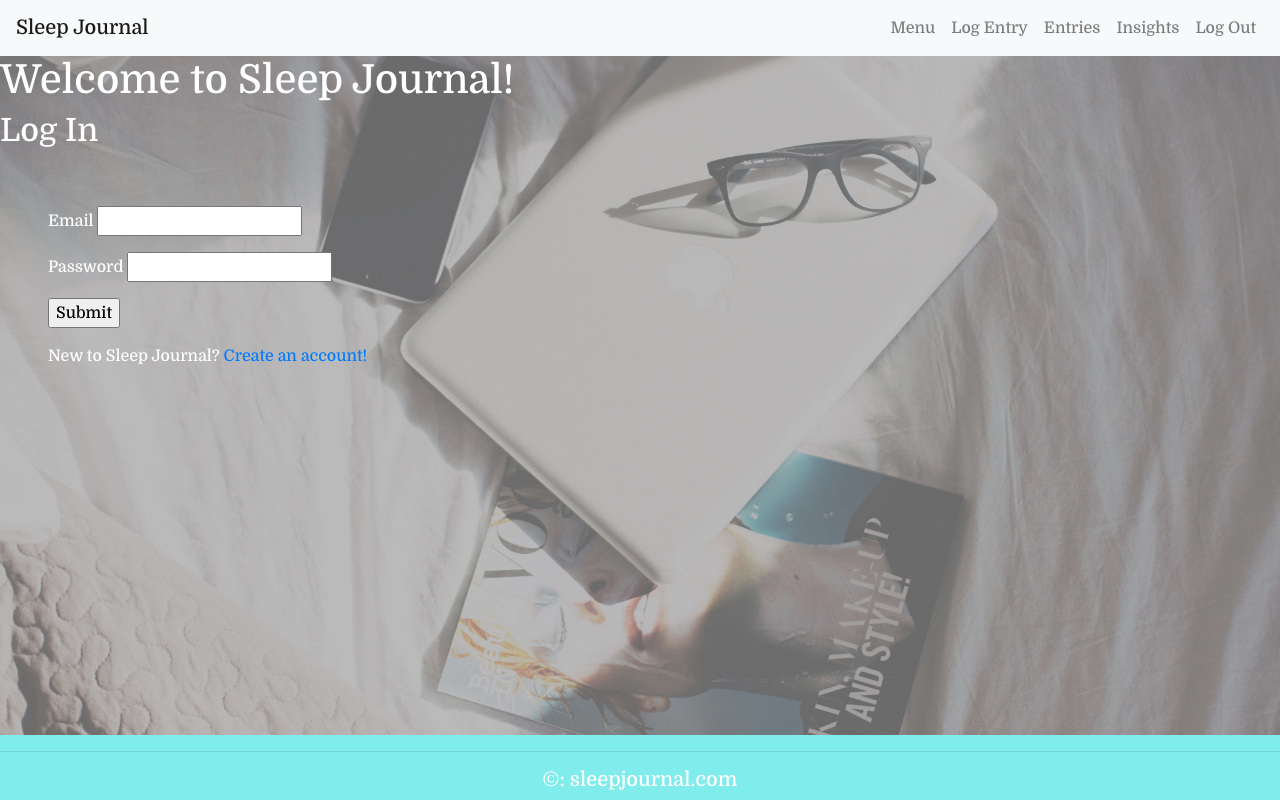
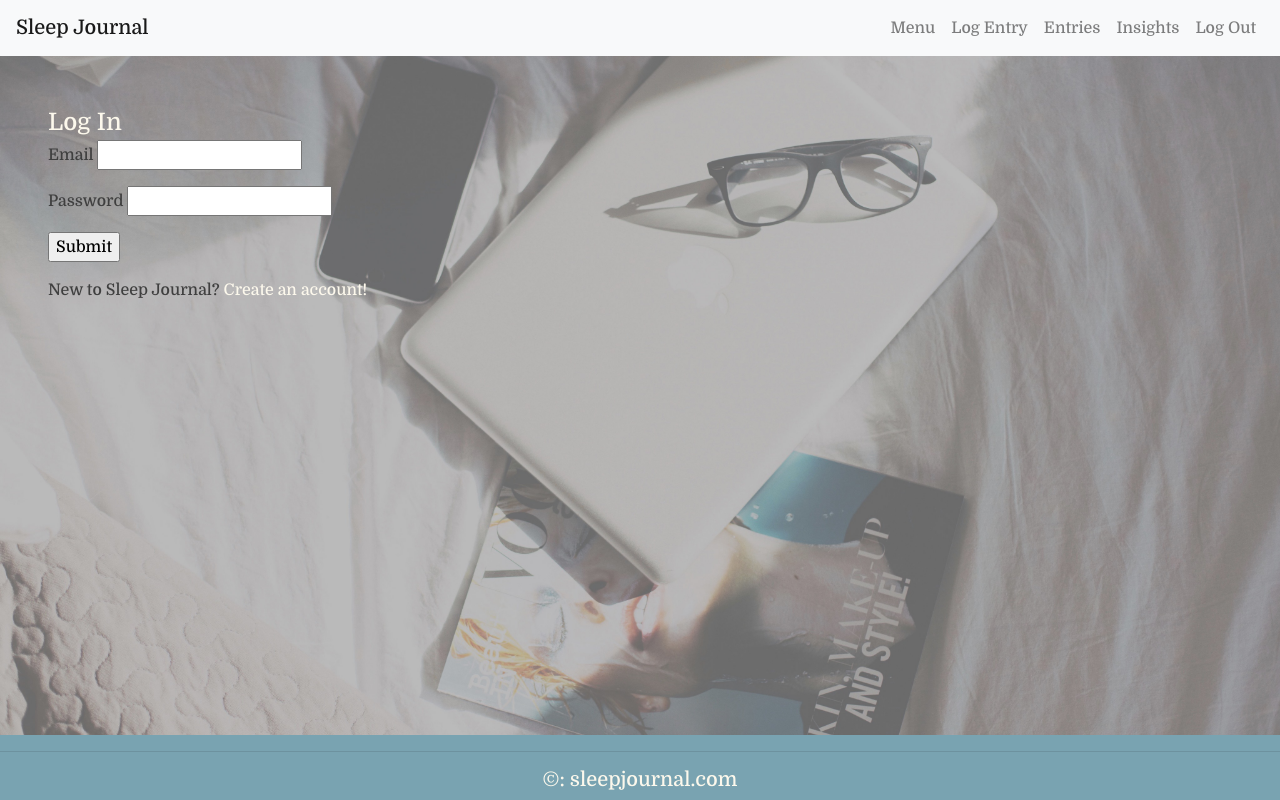
Before and after one commit to alice-yt/hackbright-project, a Flask app: page / in a window 1280 px wide. Run offline with Flask 2, Linux system fonts and the light colour scheme; some libraries are stand-ins or nearby versions.

Commit message:
finished styling homepage and menu page

```diff
--- a/static/css/style.css
+++ b/static/css/style.css
@@ -1,10 +1,4 @@
 /*   Sitewide  */
-
-/* html, body {
-	height: 100%;
-	width: 100%;
-	/* font-family:
-} */
 
 body {
 	background: url(/static/img/bed-and-tech-faded.jpg) no-repeat center center fixed;
@@ -12,15 +6,9 @@ body {
 	-moz-background-size: cover;
 	-o-background-size: cover;
 	background-size: cover;
-	color: #ffffff;
+	color: #3f3f3f;
 	/* font-family: 'Noto Sans KR', sans-serif; */
 	font-family: 'Domine', serif;
-}
-
-.navbar {
-	background-color: #32dbae;
-	color: white;
-	border-radius: 0px;
 }
 
 .jumbotron {
@@ -29,13 +17,9 @@ body {
 	color: #3f3f3f;
 }
 
-/* .padding {
-	padding-bottom: 2rem;
-} */
-
 footer {
-	background-color: #81ececff;
-	color: #ffffff;
+	background-color: #79a3b1;
+	color: #fcf8ec;
 	position: fixed;
     bottom: 0;
     width: 100%;  /* required because fixed position */
@@ -45,11 +29,20 @@ footer {
 /*   Menu page  */
 .menu {
 	text-align: center;
-	color: #3f3f3f
+	font-size: large;
 }
 
 .line-wipe {
 	color: #000000
+}
+
+#welcome {
+	font-size: x-large;
+}
+
+#menu {
+	font-size: x-large;
+	color: #3f3f3f
 }
 
 
@@ -63,3 +56,8 @@ footer {
 #login-form {
 	padding: 3rem;
 }
+
+#login {
+	font-size: x-large;
+	color: #fcf8ec
+}
--- a/templates/homepage.html
+++ b/templates/homepage.html
@@ -2,11 +2,13 @@
 {% block title %}Sleep Journal · Login{% endblock %}
 
 {% block body %}
-  <h1>Welcome to Sleep Journal!</h1>
 
-  <h2 padding="3rem;">Log In</h2>
 <body>
   <form action="/" method="POST" id=login-form>
+    <span id=login>
+      Log In
+    </span>
+    <br>
     <p>
       Email <input type="text" name="login-email" required=True>
     </p>
@@ -19,7 +21,8 @@
     </p>
 
     <p>
-      New to Sleep Journal? <a href="http://localhost:5000/create_account">Create an account!</a>
+      New to Sleep Journal?
+      <a href="http://localhost:5000/create_account" style="color:#fcf8ec">Create an account!</a>
     </p>
   </form>
 </body>
--- a/templates/menu.html
+++ b/templates/menu.html
@@ -17,7 +17,8 @@
       <div class="container-fluid padding">
       <div class="row welcome text-center">
         <div class="col-12">
-          <h2>Welcome to Sleep Journal!</h2>
+          <!-- <h2>Welcome to Sleep Journal!</h2> -->
+          <span style="background-color: #d0e8f2" id=welcome>Welcome to Sleep Journal!</span>
         </div>
         <hr>
         <div class="col-12">
@@ -31,7 +32,8 @@
 <br>
 <br>
 <div class="menu">
-  <h2>Menu</h2>
+  <span style="background-color: #fcf8ec" id=menu>Menu</span>
+  <br>
     <a class="line-wipe" href="/log_entry">Log your sleep time and entry</a>
     <br>
     <a class="line-wipe" href="/user_entries">View sleep history</a>
```
